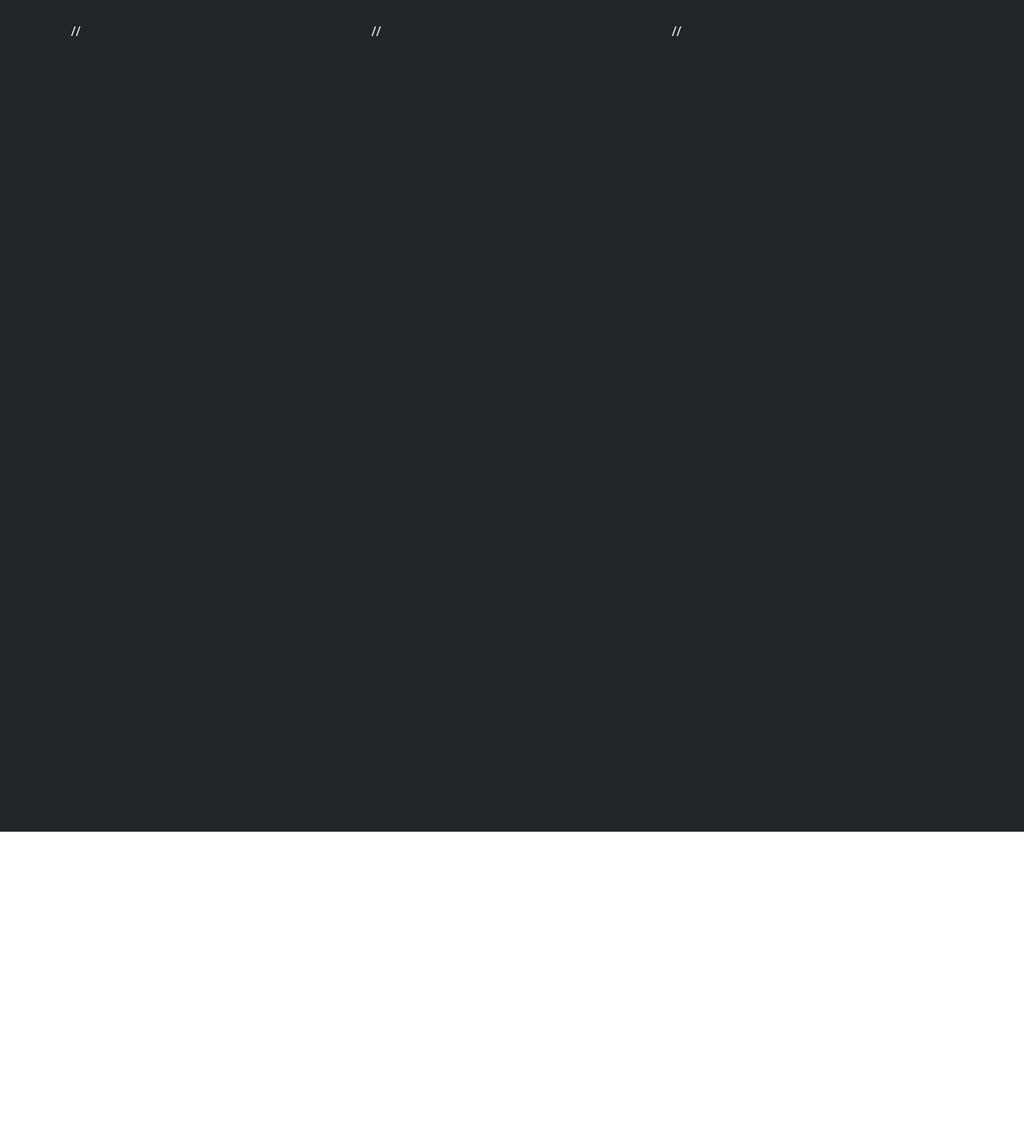
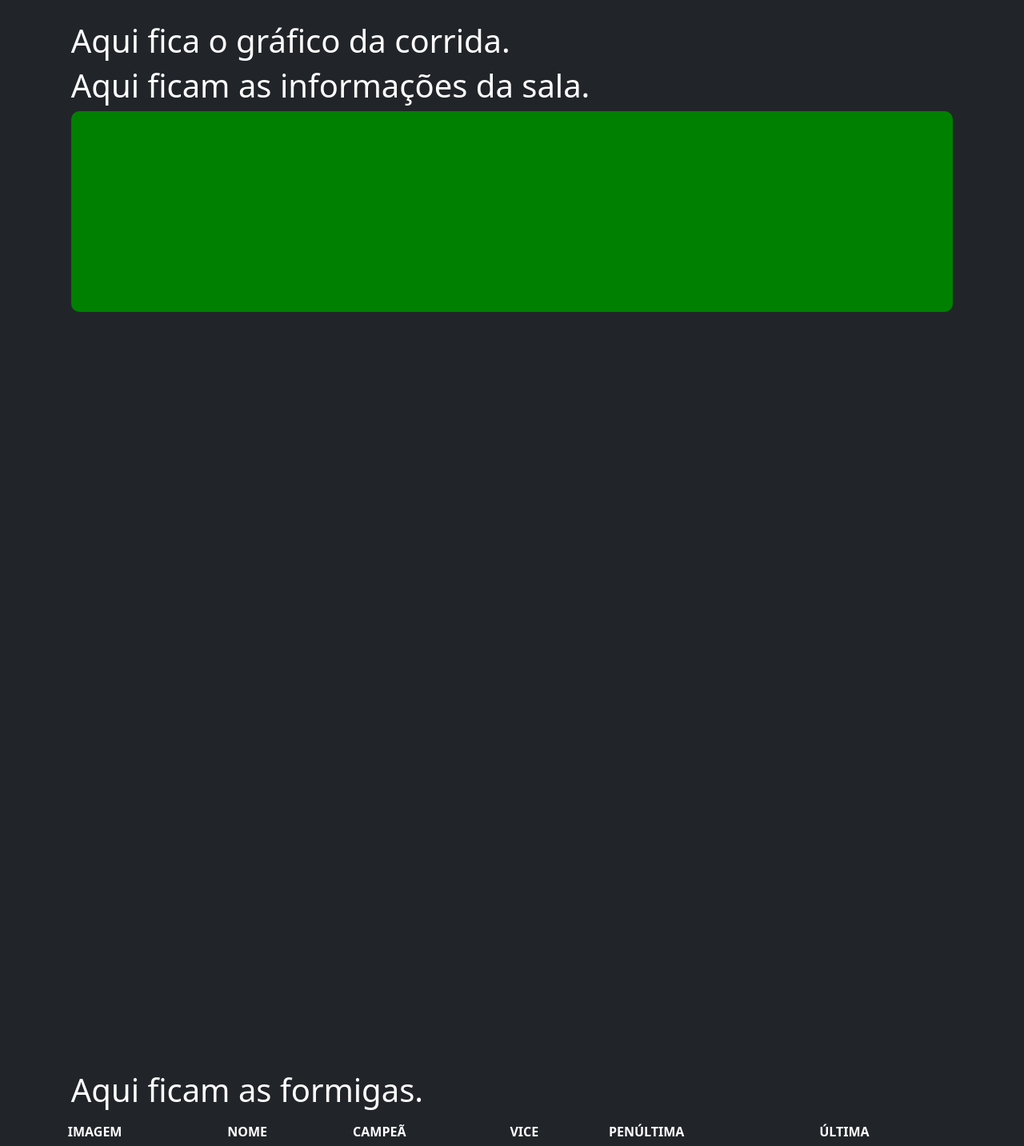
Before and after one commit to JMarcelox12/ARB4, a React (Vite) app in the folder Frontend/: page /sala/1 in a window 1280 px wide. Shown: the part 160-1593 px from the top of the page at 80% size. Before the commit the page ends 1200 px from the top, so only its background shows below. Built offline with nearby package versions, Linux system fonts and the light colour scheme.

Commit message:
A teffy não contribuiu

```diff
--- a/Frontend/src/pages/rooms/index.jsx
+++ b/Frontend/src/pages/rooms/index.jsx
@@ -1,24 +1,58 @@
 import { AuthContext } from "../../services/AuthContext.jsx";
 import { useContext } from 'react'
 import { HeaderDeslogado, HeaderLogado } from '../cabecalho.jsx';
+import { useEffect } from "react";
+import "../../styles/room.css"
 
 const Room = () => {
   const { userLogado } = useContext(AuthContext)
+
+  const verificarType = () => {
+    //fazer
+  }
+
+  const betar = () => {
+    //fazer
+    /*const response = await prisma.bet.create(`/app/room/`){
+      //fazer
+    }*/
+  }
 
     return(
       <div className="bg-dark text-white" style={{ height: "100%", margin: "0%", minHeight: "150dvh" }}>
         {userLogado ? <HeaderLogado /> : <HeaderDeslogado />}
 
         <div className="row" style={{margin: "6%"}}>
-          <div className="col">
-            //
+          <div>
+            <h1>Aqui fica o gráfico da corrida.</h1>
           </div>
-          <div className="col">
-            //
+          <div>
+            <h1>Aqui ficam as informações da sala.</h1>
+            <div className="info-room"></div>
           </div>
-          <div className="col end">
-            //
-          </div>
+            <h1>Aqui ficam as formigas.</h1>
+            <table class="table">
+              <thead>
+                <tr className="table-dark">
+                  <th scope="col">IMAGEM</th>
+                  <th scope="col">NOME</th>
+                  <th scope="col">CAMPEÃ</th>
+                  <th scope="col">VICE</th>
+                  <th scope="col">PENÚLTIMA</th>
+                  <th scope="col">ÚLTIMA</th>
+                </tr>
+              </thead>
+              <tbody>
+                <tr>
+                  <th scope="row">1</th>
+                  <td>Name</td>
+                  <td><a className="link-success link-offset-2 link-underline-opacity-25 link-underline-opacity-100-hover">Otto</a></td>
+                  <td><a className="link-success link-offset-2 link-underline-opacity-25 link-underline-opacity-100-hover">Otto</a></td>
+                  <td><a className="link-success link-offset-2 link-underline-opacity-25 link-underline-opacity-100-hover">Otto</a></td>
+                  <td><a className="link-success link-offset-2 link-underline-opacity-25 link-underline-opacity-100-hover">Otto</a></td>
+                </tr>
+              </tbody>
+            </table>
         </div>
       </div>
     );
--- /dev/null
+++ b/Frontend/src/styles/room.css
@@ -0,0 +1,8 @@
+.info-room{
+    background-color: green;
+    height: 1200px;
+    max-height: 20%;
+    width: 100%;
+    border-radius: 10px;
+    padding: 0%;
+}
```
Also changed, not shown: 1 other file (tests, documents, lock files or other folders).
